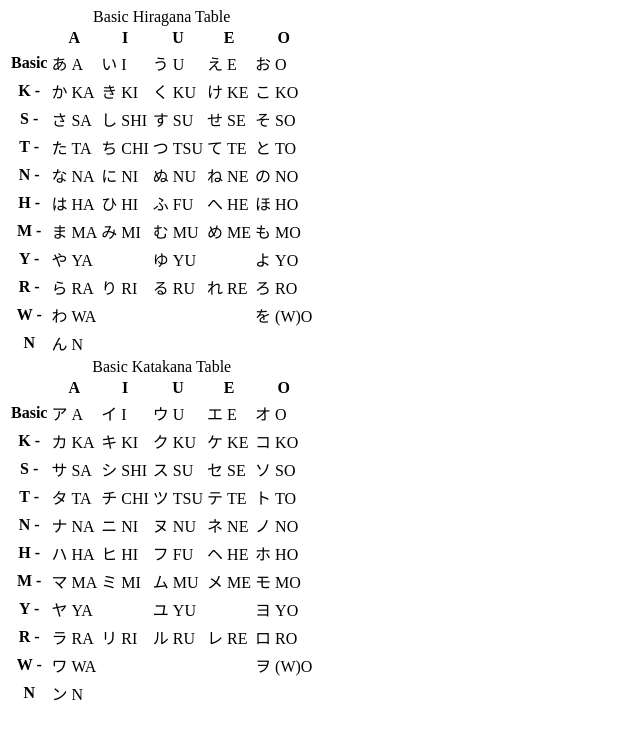
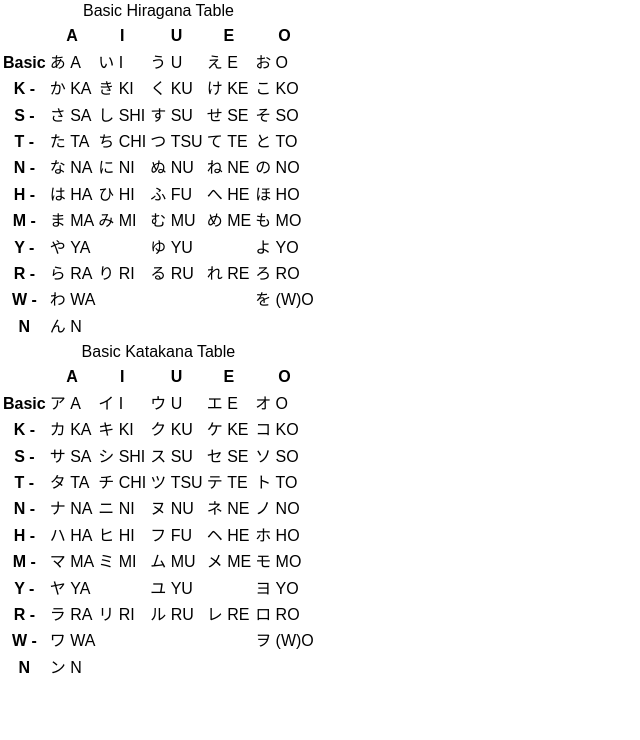
Before and after one commit to macfrei/japanese-learning-app, a React (Create React App) app: page / in a window 1280 px wide. Shown: the top 740 px of the page, without its empty margins (0-640 px from the left). Built offline with nearby package versions, Linux system fonts and the light colour scheme.

Commit message:
Add GlobalStyles

```diff
--- /dev/null
+++ b/src/GlobalStyles.tsx
@@ -0,0 +1,19 @@
+import { createGlobalStyle } from 'styled-components';
+
+export default createGlobalStyle`
+*,
+*:before,
+*:after {
+    box-sizing: border-box;
+}
+
+body {
+    margin: 0;
+    font-family: sans-serif;
+    line-height: 1.4;
+}
+
+button, input {
+    font-size: inherit;
+}
+`;
--- a/src/index.tsx
+++ b/src/index.tsx
@@ -1,13 +1,15 @@
-import React from "react";
-import ReactDOM from "react-dom/client";
-import App from "./App";
-import reportWebVitals from "./reportWebVitals";
+import React from 'react';
+import ReactDOM from 'react-dom/client';
+import App from './App';
+import GlobalStyles from './GlobalStyles';
+import reportWebVitals from './reportWebVitals';
 
 const root = ReactDOM.createRoot(
-  document.getElementById("root") as HTMLElement
+  document.getElementById('root') as HTMLElement
 );
 root.render(
   <React.StrictMode>
+    <GlobalStyles />
     <App />
   </React.StrictMode>
 );
```
